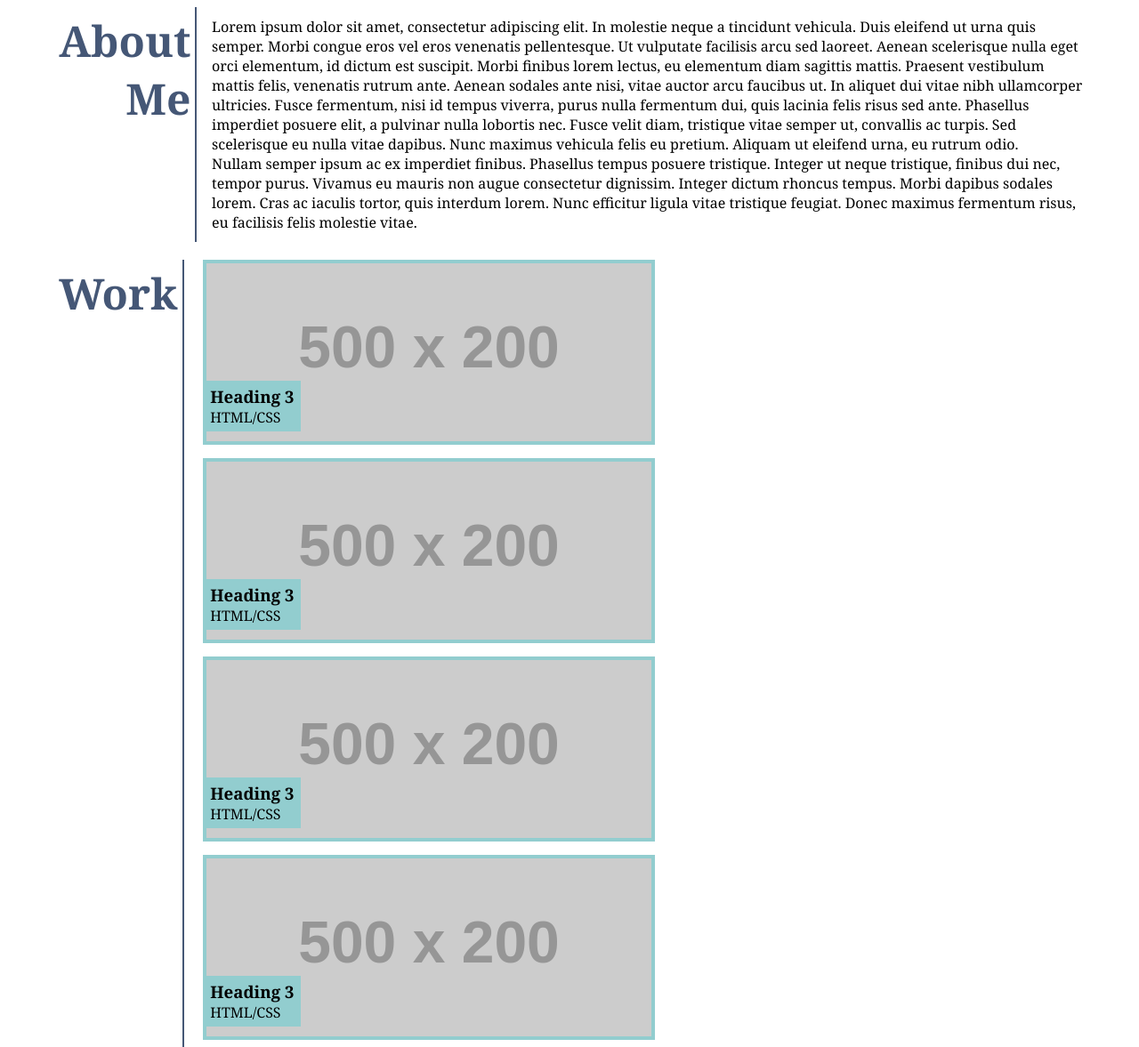
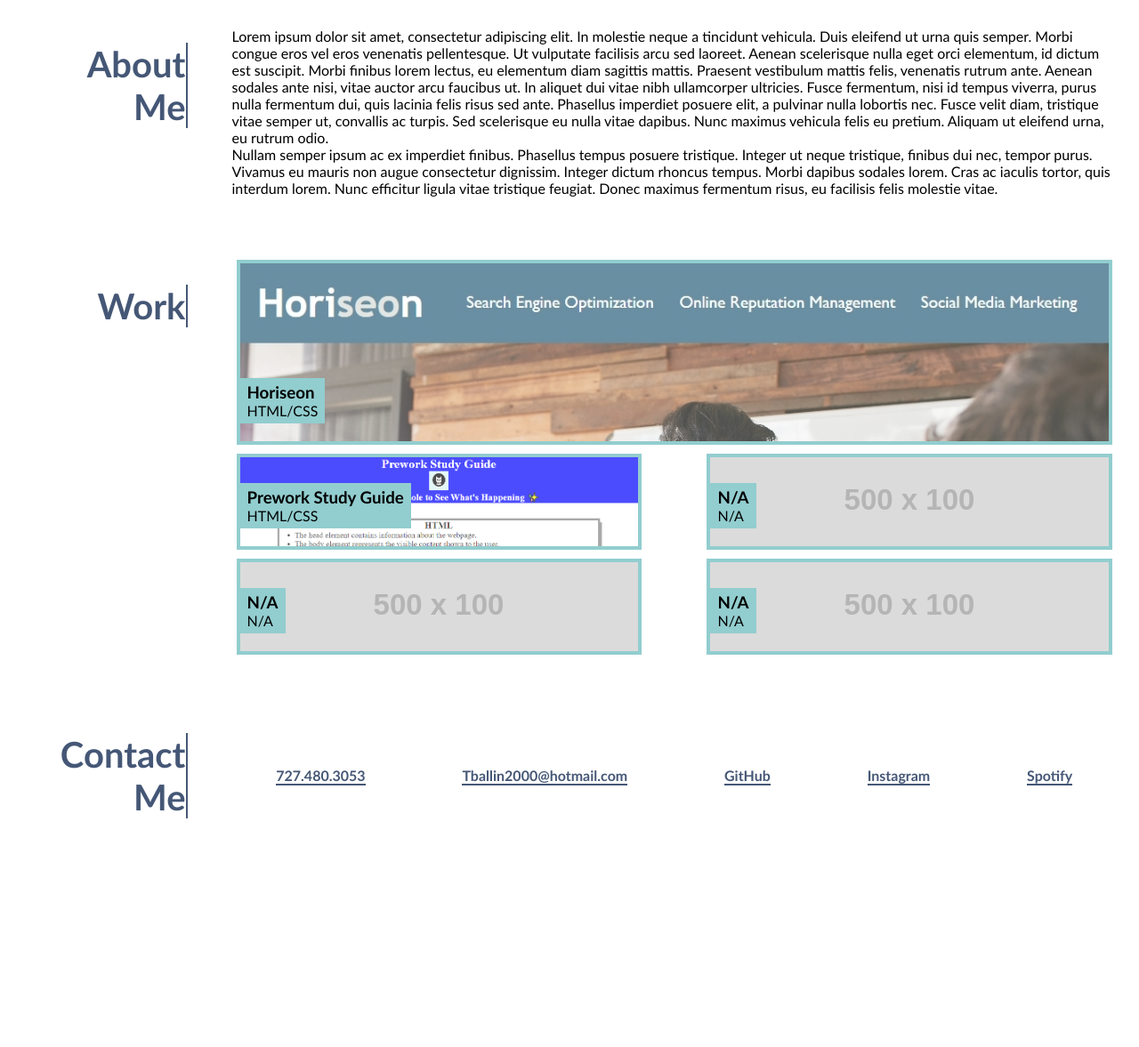
Before and after one commit to ThatBallinGuy/Portfolio, a plain HTML site: page index.html in a window 1280 px wide. Shown: the part 377-1554 px from the top of the page at 89% size. After the commit the page ends 1355 px from the top, so only its background shows below. Drawn offline with Linux system fonts and the light colour scheme; placeholder pictures from the web are drawn by us.

Commit message:
Fixed flexbox issue, finished CSS

```diff
--- a/assets/css/style.css
+++ b/assets/css/style.css
@@ -2,18 +2,17 @@
     --dark-color: #30343C;
     --light-blue: #92CDCF;
     --dark-blue: #455776;
-    --off-white: #EFEEF8;
 }
 
 body{
     display: flex;
     flex-direction: column;
     justify-content: flex-start;
-    font-family: Cambria, Cochin, Georgia, Times, 'Times New Roman', serif;
+    font-family: 'Trebuchet MS', 'Lucida Sans Unicode', 'Lucida Grande', 'Lucida Sans', Arial, sans-serif;
     margin: 0;
     max-width: 2117px;
 }
-
+/*Header*/
 header{
     display: flex;
     justify-content: space-between;
@@ -44,7 +43,7 @@ nav a{
     font-weight: bold;
     text-decoration: none;
 }
-
+/*Image and subtitle*/
 .landingImg {
     display: flex;
     justify-content: flex-end;
@@ -58,61 +57,72 @@ nav a{
 .landingImg h2 {
     display: flex;
     align-items: center;
+    position: relative;
     margin: 0 4% 2% 0;
     padding: 5px;
     background-color: var(--light-blue);
     color: var(--dark-color);
     font-weight: bold;
 }
-
-main {
-
-    margin: 0 4%;
-}
-
+/*main focus*/
 main section {
     display: flex;
+    flex-direction: row;
+    justify-content: space-between;
     padding: 5px;
 }
 
-main section h2 {
+main section aside {
+    width: 15%;
+    margin: 20px 30px;
+}
+
+main section aside h2 {
     color: var(--dark-blue);
-    font-size: 48px;
+    font-size: 40px;
     font-weight: bolder;
-    text-align: end;
-    margin: 5px;
-    padding: 5px;
+    text-align: right;
     border-right: 2px solid var(--dark-blue);
 }
 
 main section div {
     display: flex;
     align-items: center;
-    margin-left: 1%;
+    margin: 20px;
+    width: 85%;
 }
-
-main section div a {
-    display: flex;
-    color: var(--dark-blue);
-    margin: 0 5%;
-    border-bottom: 2px solid var(--dark-blue);
-    font-weight: bold;
-    text-decoration: none;
-}
-
+/*Work section*/
 .work {
     display: flex;
-    flex-direction: column;
-    justify-content: flex-start;
+    flex-direction: row;
+    flex-wrap: wrap;
+    justify-content: space-between;
 }
 
 .work figure {
     position: relative;
     margin: 5px;
+    width: 45%;
+    height: 100px;
+    border: 4px solid var(--light-blue);
 }
 
-.work figure img {
-    border: 4px solid var(--light-blue);
+figure:first-child {
+    width: 100%;
+    height: 200px;
+}
+
+.work figure a img {
+    object-fit: cover;
+    overflow: hidden;
+    width: 100%;
+    height: 100%;
+    object-position: top;
+    opacity: 0.7;
+}
+
+.work figure a img:hover {
+    opacity: 1;
 }
 
 .work figure figcaption {
@@ -126,7 +136,16 @@ main section div a {
 .work figure figcaption > * {
     margin: 0;
 }
-
+/*Contact section*/
 .contact {
     justify-content: space-between;
 }
+
+.contact a {
+    display: flex;
+    color: var(--dark-blue);
+    margin: 0 5%;
+    border-bottom: 2px solid var(--dark-blue);
+    font-weight: bold;
+    text-decoration: none;
+}
--- a/index.html
+++ b/index.html
@@ -30,7 +30,7 @@
   <main>
     <!-- about me section -->
     <section id="about">
-        <h2>About Me</h2>
+        <aside><h2>About Me</h2></aside>
         <div>
             <p>Lorem ipsum dolor sit amet, consectetur adipiscing elit. In molestie neque a tincidunt vehicula. Duis eleifend ut urna quis semper. Morbi congue eros vel eros venenatis pellentesque. Ut vulputate facilisis arcu sed laoreet. Aenean scelerisque nulla eget orci elementum, id dictum est suscipit. Morbi finibus lorem lectus, eu elementum diam sagittis mattis. Praesent vestibulum mattis felis, venenatis rutrum ante. Aenean sodales ante nisi, vitae auctor arcu faucibus ut. In aliquet dui vitae nibh ullamcorper ultricies. Fusce fermentum, nisi id tempus viverra, purus nulla fermentum dui, quis lacinia felis risus sed ante. Phasellus imperdiet posuere elit, a pulvinar nulla lobortis nec. Fusce velit diam, tristique vitae semper ut, convallis ac turpis. Sed scelerisque eu nulla vitae dapibus. Nunc maximus vehicula felis eu pretium. Aliquam ut eleifend urna, eu rutrum odio.
 
@@ -40,45 +40,55 @@
 
     <!-- portfolio section -->
     <section id="work">
-        <h2>Work</h2>
+        <aside><h2>Work</h2></aside>
         <div class="work">
             <figure>
-                <img src="https://via.placeholder.com/500x200.png">
+                <a href="https://github.com/ThatBallinGuy/Homework-1">
+                    <img src="./assets/images/Horiseon.jpg">
+                </a>
                 <figcaption>
-                    <h3>Heading 3</h3>
+                    <h3>Horiseon</h3>
                     <p>HTML/CSS</p>
                 </figcaption>
             </figure>
 
             <figure>
-                <img src="https://via.placeholder.com/500x200.png">
+                <a href="https://github.com/ThatBallinGuy/prework-study-guide">
+                    <img src="./assets/images/study-guide.png">
+                </a>
                 <figcaption>
-                    <h3>Heading 3</h3>
+                    <h3>Prework Study Guide</h3>
                     <p>HTML/CSS</p>
                 </figcaption>
             </figure>
 
             <figure>
-                <img src="https://via.placeholder.com/500x200.png">
+                <a href="">
+                    <img src="https://via.placeholder.com/500x100.png">
+                </a>
                 <figcaption>
-                    <h3>Heading 3</h3>
-                    <p>HTML/CSS</p>
+                    <h3>N/A</h3>
+                    <p>N/A</p>
                 </figcaption>
             </figure>
 
             <figure>
-                <img src="https://via.placeholder.com/500x200.png">
+                <a href="">
+                    <img src="https://via.placeholder.com/500x100.png">
+                </a>
                 <figcaption>
-                    <h3>Heading 3</h3>
-                    <p>HTML/CSS</p>
+                    <h3>N/A</h3>
+                    <p>N/A</p>
                 </figcaption>
             </figure>
 
             <figure>
-                <img src="https://via.placeholder.com/500x200.png">
+                <a href="">
+                    <img src="https://via.placeholder.com/500x100.png">
+                </a>
                 <figcaption>
-                    <h3>Heading 3</h3>
-                    <p>HTML/CSS</p>
+                    <h3>N/A</h3>
+                    <p>N/A</p>
                 </figcaption>
             </figure>
         </div>
@@ -86,11 +96,13 @@
 
     <!-- contact section -->
     <section id="contact">
-        <h2>Contact Me</h2>
+        <aside><h2>Contact Me</h2></aside>
         <div class="contact">
             <a href="">727.480.3053</a>
             <a href="">Tballin2000@hotmail.com</a>
             <a href="https://github.com/ThatBallinGuy">GitHub</a>
+            <a href="">Instagram</a>
+            <a href="">Spotify</a>
         </div>
     </section>
   </main>
```
Also changed, not shown: assets/images/Horiseon.jpg (added), assets/images/study-guide.png (added).
